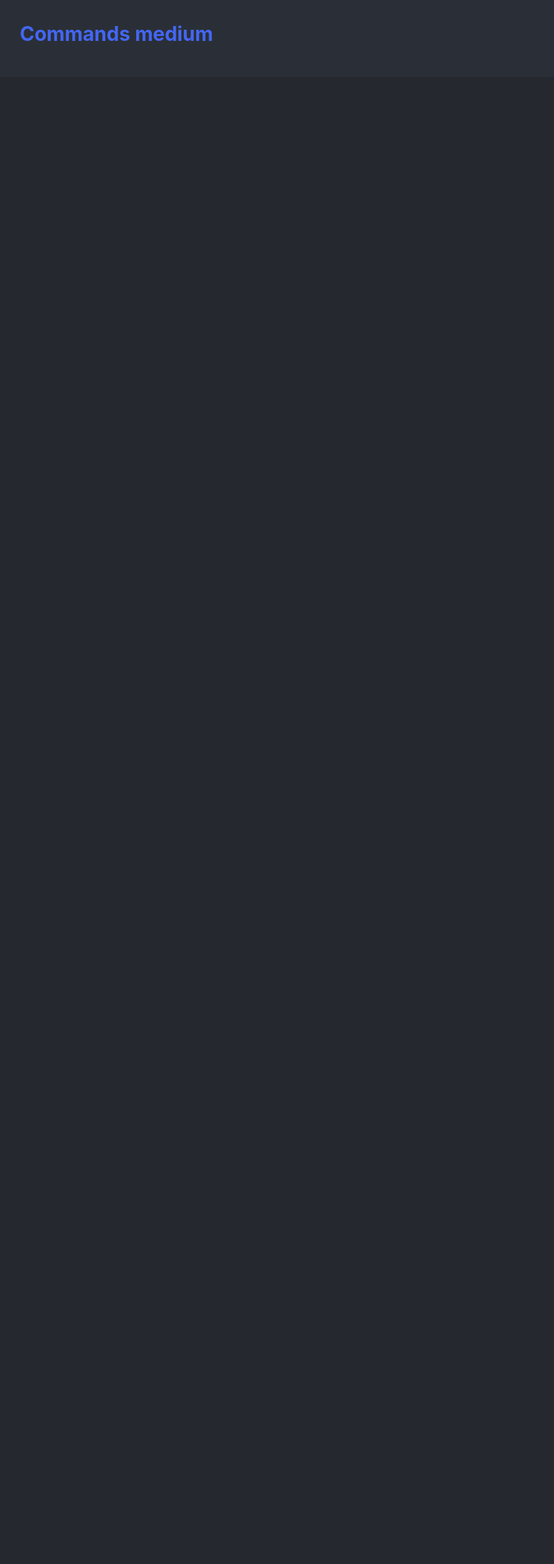
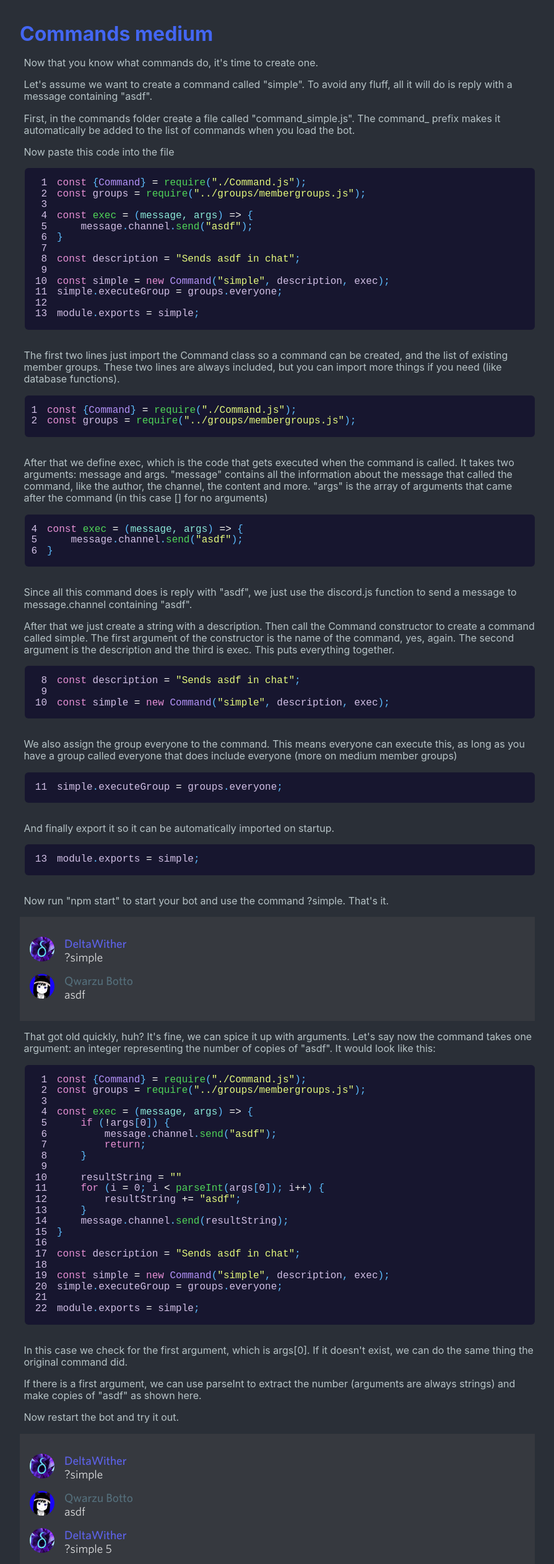
Before and after one commit to DeltaWither/Qwarzu-botto, a Next.js app: page /versions/0.1.x/medium/commands in a window 1280 px wide. Shown: the part 140-2663 px from the top of the page at 62% size, without its empty margins (256-1151 px from the left). Before the commit the page ends 800 px from the top, so only its background shows below. Built offline with nearby package versions, Linux system fonts and the light colour scheme.

Commit message:
Made medium guide for commands

```diff
--- a/pages/versions/0.1.x/medium/commands.jsx
+++ b/pages/versions/0.1.x/medium/commands.jsx
@@ -1,7 +1,144 @@
+import { JsCode, getLines } from './../../../../components/JsCode.jsx';
+import { DiscordBG, UserMsg, BotMsg } from './../../../../components/discordMsg/Discord.jsx';
+
 export default function Commands() {
+    const code1 = `const {Command} = require("./Command.js");
+const groups = require("../groups/membergroups.js");
+
+const exec = (message, args) => {
+    message.channel.send("asdf");
+}
+
+const description = "Sends asdf in chat";
+
+const simple = new Command("simple", description, exec);
+simple.executeGroup = groups.everyone;
+
+module.exports = simple;`;
+
+    const code2 = `const {Command} = require("./Command.js");
+const groups = require("../groups/membergroups.js");
+
+const exec = (message, args) => {
+    if (!args[0]) {
+        message.channel.send("asdf");
+        return;
+    }
+
+    resultString = ""
+    for (i = 0; i < parseInt(args[0]); i++) {
+        resultString += "asdf";
+    }
+    message.channel.send(resultString);
+}
+
+const description = "Sends asdf in chat";
+
+const simple = new Command("simple", description, exec);
+simple.executeGroup = groups.everyone;
+
+module.exports = simple;`;
+
     return (
         <div className="container">
           <h2>Commands medium</h2>
+
+          <p>Now that you know what commands do, it's time to create one.</p>
+
+          <p>Let's assume we want to create a command called "simple". To avoid any fluff, all it will do is
+            reply with a message containing "asdf".</p>
+
+          <p>First, in the commands folder create a file called "command_simple.js". The command_ prefix makes
+            it automatically be added to the list of commands when you load the bot.</p>
+
+          <p>Now paste this code into the file</p>
+
+          <JsCode>
+            {code1}
+          </JsCode>
+
+          <p>The first two lines just import the Command class so a command can be created, and the list of
+            existing member groups. These two lines are always included, but you can import more things if you
+            need (like database functions).</p>
+
+          <JsCode>
+            {getLines(code1, 0, 2)}
+          </JsCode>
+
+          <p>After that we define exec, which is the code that gets executed when the command is called. It
+            takes two arguments: message and args. "message" contains all the information about the message
+            that called the command, like the author, the channel, the content and more. "args" is the array of
+            arguments that came after the command (in this case [] for no arguments)</p>
+
+          <JsCode line={4}>
+            {getLines(code1, 3, 6)}
+          </JsCode>
+
+          <p>Since all this command does is reply with "asdf", we just use the discord.js function to send a
+            message to message.channel containing "asdf".</p>
+
+          <p>After that we just create a string with a description. Then call the Command constructor to create a
+            command called simple. The first argument of the constructor is the name of the command, yes, again.
+            The second argument is the description and the third is exec. This puts everything together.</p>
+
+          <JsCode line={8}>
+            {getLines(code1, 7, 10)}
+          </JsCode>
+
+          <p>We also assign the group everyone to the command. This means everyone can execute this, as long as
+            you have a group called everyone that does include everyone (more on medium member groups)</p>
+
+          <JsCode line={11}>
+            {getLines(code1, 10, 11)}
+          </JsCode>
+
+          <p>And finally export it so it can be automatically imported on startup.</p>
+
+          <JsCode line={13}>
+            {getLines(code1, 12, 13)}
+          </JsCode>
+
+          <p>Now run "npm start" to start your bot and use the command ?simple. That's it.</p>
+
+          <DiscordBG>
+            <UserMsg>
+              ?simple
+            </UserMsg>
+            <BotMsg>
+              asdf
+            </BotMsg>
+          </DiscordBG>
+
+          <p>That got old quickly, huh? It's fine, we can spice it up with arguments. Let's say now the command
+            takes one argument: an integer representing the number of copies of "asdf". It would look like
+            this:</p>
+
+          <JsCode>
+            {code2}
+          </JsCode>
+
+          <p>In this case we check for the first argument, which is args[0]. If it doesn't exist, we can do the
+            same thing the original command did.</p>
+
+          <p>If there is a first argument, we can use parseInt to extract the number (arguments are always
+            strings) and make copies of "asdf" as shown here.</p>
+
+          <p>Now restart the bot and try it out.</p>
+
+          <DiscordBG>
+            <UserMsg>
+              ?simple
+            </UserMsg>
+            <BotMsg>
+              asdf
+            </BotMsg>
+            <UserMsg>
+              ?simple 5
+            </UserMsg>
+            <BotMsg>
+              asdfasdfasdfasdfasdf
+            </BotMsg>
+          </DiscordBG>
         </div>
-    )
+    );
 }
```
